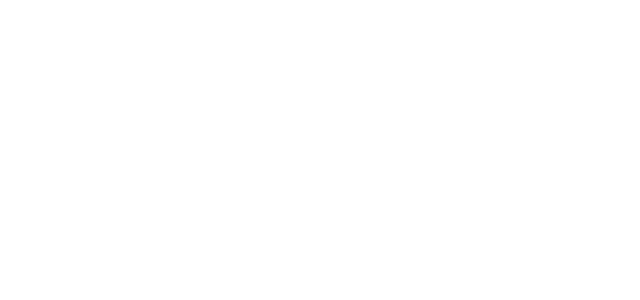
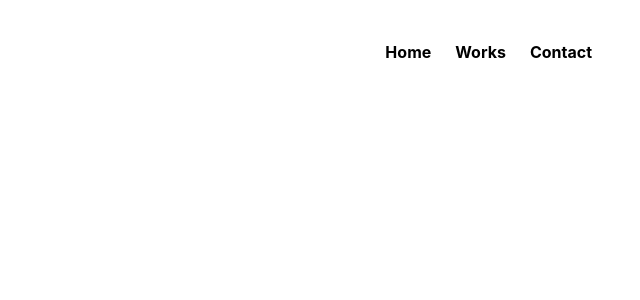
Before and after one commit to fatihylmz1/Portfolio, a React (Create React App) app: page / in a window 1280 px wide. Shown: the top 300 px of the page, without its empty margins (640-1280 px from the left). Built offline with nearby package versions, Linux system fonts and the light colour scheme.

Commit message:
navbar added

```diff
--- a/src/App.js
+++ b/src/App.js
@@ -1,10 +1,11 @@
 import logo from './logo.svg';
+import { Home } from './Pages/Home';
 
 
 function App() {
   return (
     <div>
-
+      <Home />
     </div>
   )
 }
--- /dev/null
+++ b/src/Pages/Home.js
@@ -0,0 +1,17 @@
+import React from "react";
+
+export const Home = () => {
+    return (
+        <div>
+            <div className="px-12 py-10 flex flex-row justify-end gap-6">
+                <button className="font-bold cursor-pointer">Home</button>
+                <button className="font-bold cursor-pointer">Works</button>
+                <button className="font-bold cursor-pointer">Contact</button>
+            </div>
+
+            <div>
+
+            </div>
+        </div>
+    )
+}
```
Also changed, not shown: src/Navbar.js (deleted).
